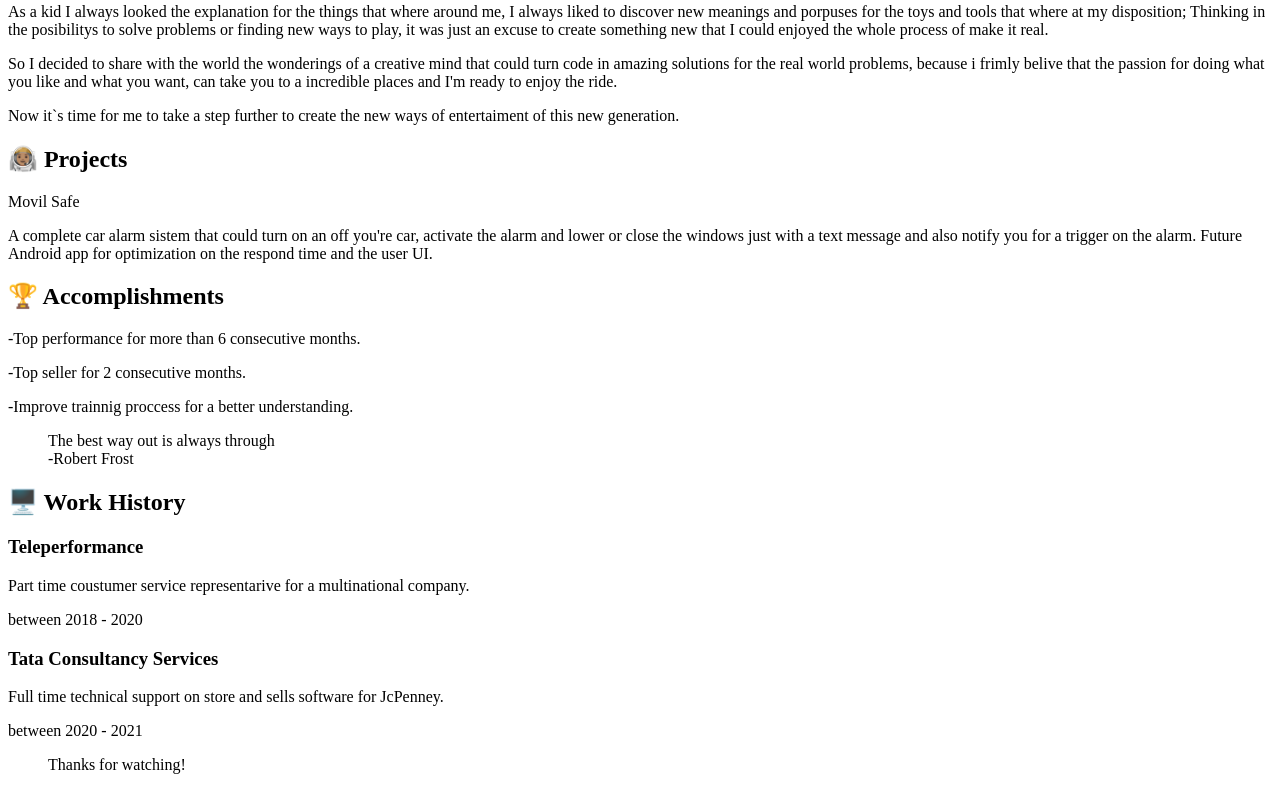
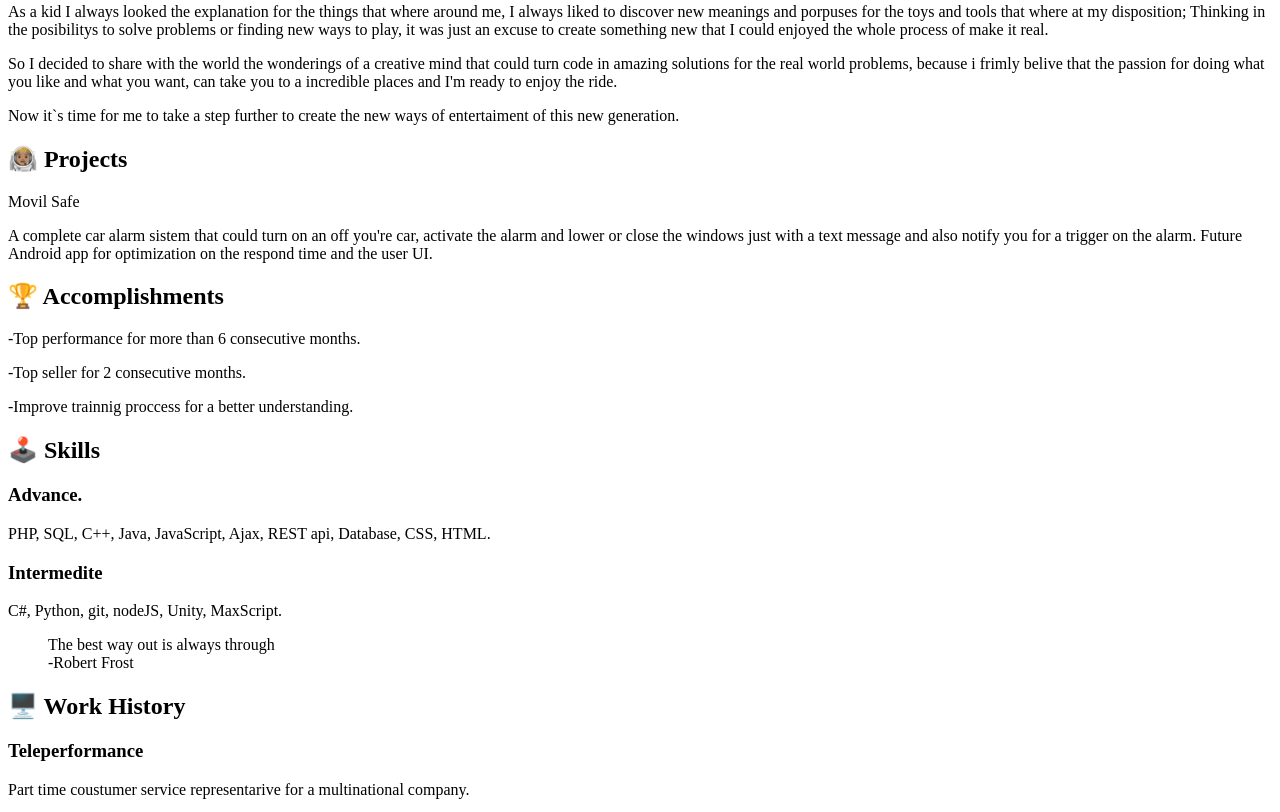
Before and after one commit to RaccoonDev420/myCv, a plain HTML site: page index.html in a window 1280 px wide. Shown: the part 360-1172 px from the top of the page. Before the commit the page ends 1150 px from the top, so only its background shows below. Drawn offline with Linux system fonts and the light colour scheme.

Commit message:
upgrade.

```diff
--- a/index.html
+++ b/index.html
@@ -5,9 +5,9 @@
     <link rel="icon" type="image/svg+xml" href="/assets/favicon.17e50649.svg" />
     <meta name="viewport" content="width=device-width, initial-scale=1.0" />
     <title>Portfolio</title>
-    <script type="module" crossorigin src="/assets/index.7ca807be.js"></script>
+    <script type="module" crossorigin src="/assets/index.5cd7c708.js"></script>
     <link rel="modulepreload" href="/assets/vendor.ee91c30f.js">
-    <link rel="stylesheet" href="/assets/index.36f4f7b7.css">
+    <link rel="stylesheet" href="/assets/index.3a45c2f6.css">
   </head>
   <body>
     <canvas id="bg"></canvas>
@@ -67,6 +67,19 @@
           -Improve trainnig proccess for a better understanding.
         </p>
 
+        <h2>🕹️ Skills</h2>
+
+        <h3>Advance.</h3>
+        <p>
+          PHP, SQL, C++, Java, JavaScript, Ajax, REST api, Database, CSS, HTML.
+        </p>
+
+        <h3>Intermedite</h3>
+        <p>
+          C#, Python, git, nodeJS, Unity, MaxScript.
+        </p>
+
+
       </section>
 
       <blockquote>
```
